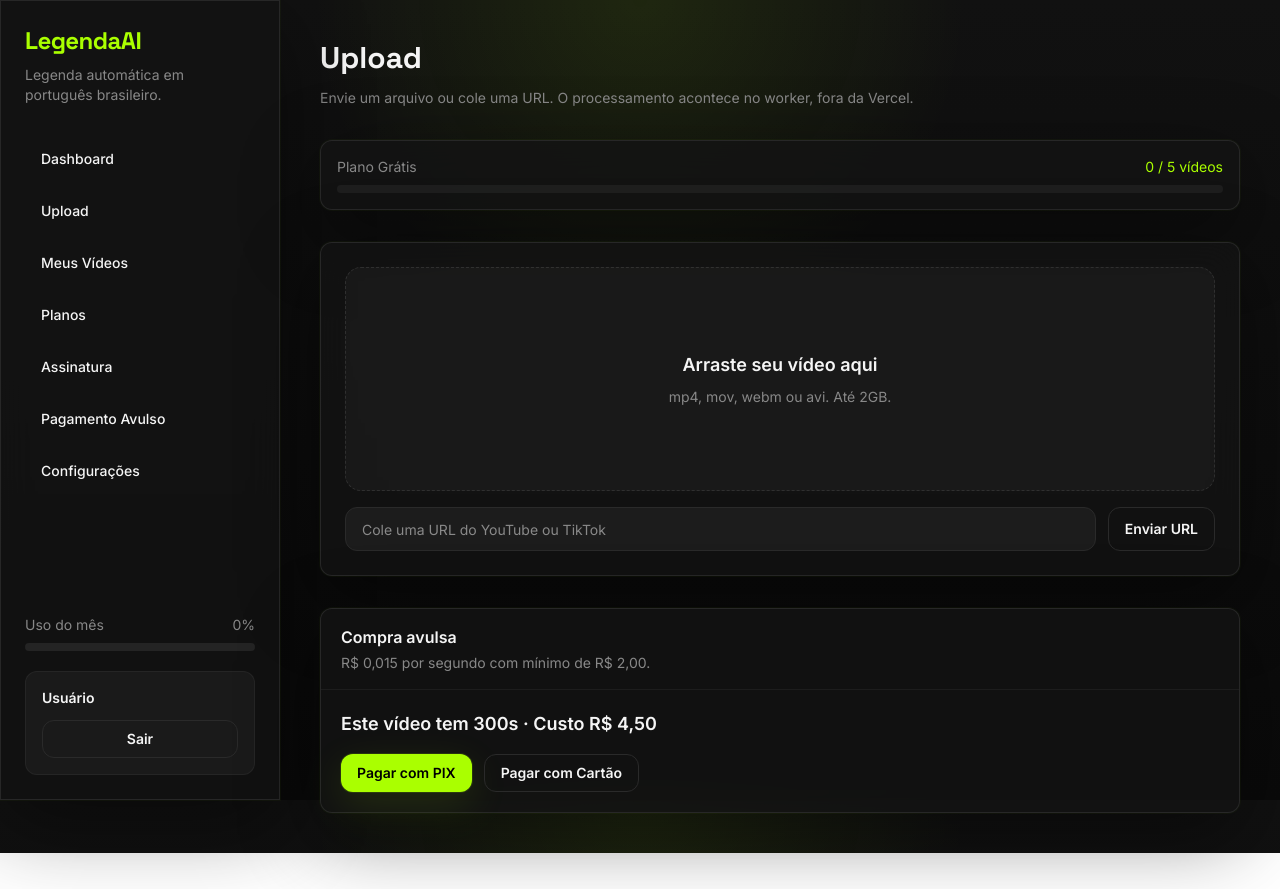
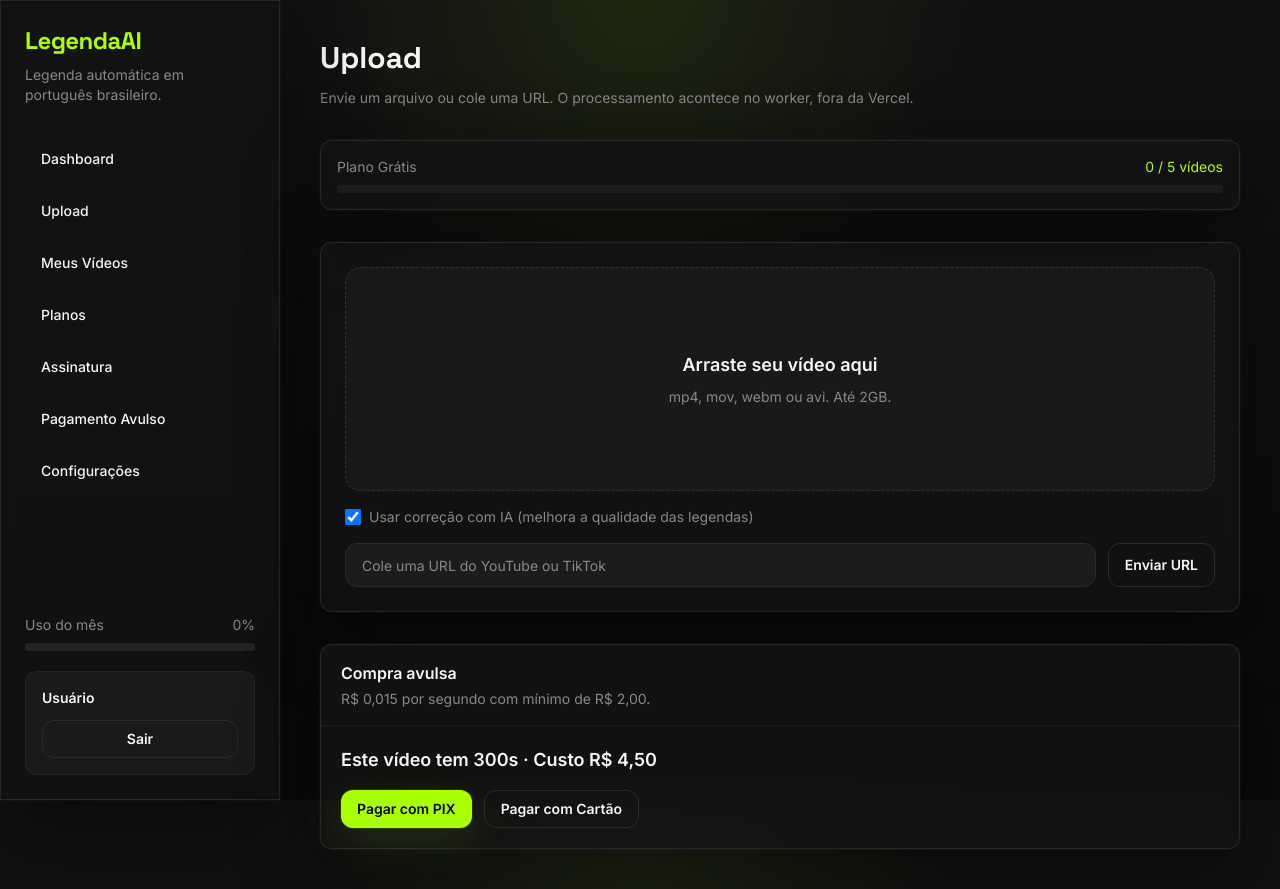
Before and after one commit to Psherman42000/LegendAI, a Next.js app: page /upload in a window 1280 px wide. Before the commit the page ends 853 px from the top, so only its background shows below. Built offline with nearby package versions, Linux system fonts and the light colour scheme; no server answers.

Commit message:
feat(upload): add useAiCorrection toggle to upload form

```diff
--- a/src/components/upload/UploadZone.tsx
+++ b/src/components/upload/UploadZone.tsx
@@ -7,7 +7,7 @@ import { VideoUploadFlow } from "./VideoUploadFlow";
 import { usePlan } from "@/hooks/usePlan";
 
 export function UploadZone() {
-  const { uploadFile, uploadUrl, isUploading, progress, error } = useUpload();
+  const { uploadFile, uploadUrl, isUploading, progress, error, useAiCorrection, setUseAiCorrection } = useUpload();
   const { canUpload, isLoading: isPlanLoading } = usePlan();
   const [uploadedVideo, setUploadedVideo] = useState<{
     id: string;
@@ -89,6 +89,16 @@ export function UploadZone() {
               />
             </label>
 
+            <label className="flex cursor-pointer items-center gap-2 text-sm text-[var(--text-secondary)]">
+              <input
+                type="checkbox"
+                checked={useAiCorrection}
+                onChange={(e) => setUseAiCorrection(e.target.checked)}
+                className="size-4 rounded border-[var(--border)] bg-[var(--surface-2)]"
+              />
+              Usar correção com IA (melhora a qualidade das legendas)
+            </label>
+
             <div className="grid gap-3 md:grid-cols-[1fr_auto]">
               <input
                 ref={urlInputRef}
--- a/src/hooks/useUpload.ts
+++ b/src/hooks/useUpload.ts
@@ -13,6 +13,7 @@ export function useUpload() {
   const [progress, setProgress] = useState(0);
   const [error, setError] = useState<string | null>(null);
   const [uploadedVideo, setUploadedVideo] = useState<UploadedVideo | null>(null);
+  const [useAiCorrection, setUseAiCorrection] = useState(true);
 
   async function uploadFile(file: File): Promise<{ id: string; url: string; title: string; duration: number } | null> {
     setIsUploading(true);
@@ -44,6 +45,7 @@ export function useUpload() {
           fileSize: file.size,
           mimeType: file.type,
           paymentType: "SUBSCRIPTION",
+          useAiCorrection,
         }),
       });
 
@@ -84,6 +86,7 @@ export function useUpload() {
           originalUrl: url,
           duration: 0,
           paymentType: "SUBSCRIPTION",
+          useAiCorrection,
         }),
       });
 
@@ -117,5 +120,7 @@ export function useUpload() {
     progress,
     error,
     uploadedVideo,
+    useAiCorrection,
+    setUseAiCorrection,
   };
 }
```
